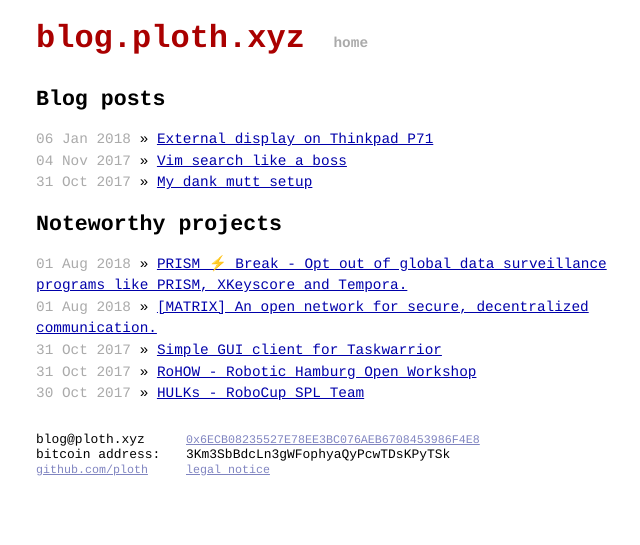
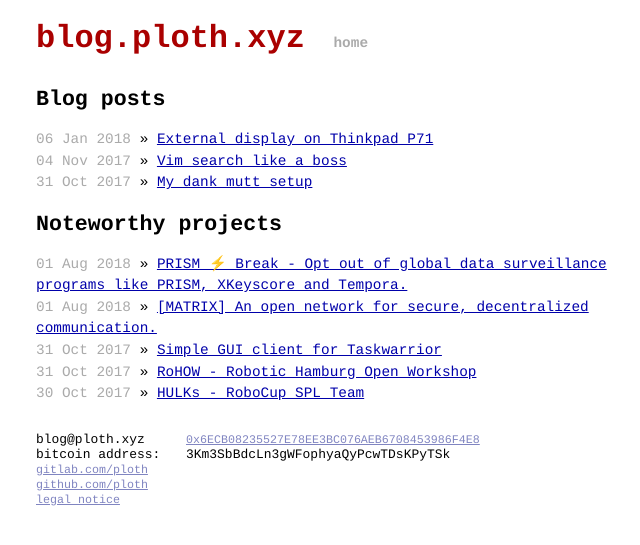
Before and after one commit to ploth/ploth.github.io, a Jekyll site: the page built from index.html, in a window 1280 px wide. Shown: the top 545 px of the page, without its empty margins (304-944 px from the left). Built offline with Jekyll 4.4.1, drawn with Linux system fonts in a browser that asks for light colours.

Commit message:
Add gitlab to footer

```diff
--- a/_includes/footer.html
+++ b/_includes/footer.html
@@ -4,14 +4,15 @@
             <ul>
                 <li>blog@ploth.xyz</li>
                 <li>bitcoin address:</li>
+                <li><a class="footer"href="https://gitlab.com/ploth">gitlab.com/ploth</a></li>
                 <li><a class="footer"href="https://github.com/ploth">github.com/ploth</a></li>
+                <li><a class="footer"href="{{ site.url }}/legal.html">legal notice</a></li>
             </ul>
         </div>
         <div style=float:left;>
             <ul>
                 <li><a class="footer"href="{{ site.url }}/pgp.txt">0x6ECB08235527E78EE3BC076AEB6708453986F4E8</a></li>
                 <li>3Km3SbBdcLn3gWFophyaQyPcwTDsKPyTSk</li>
-                <li><a class="footer"href="{{ site.url }}/legal.html">legal notice</a></li>
             </ul>
         </div>
     </div>
```
